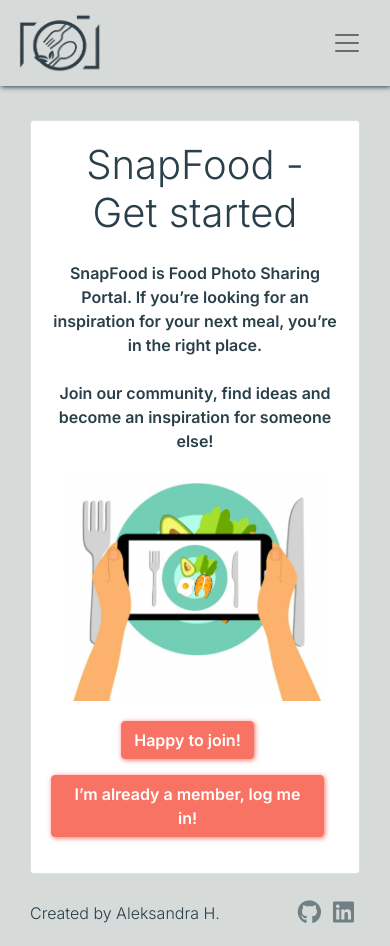
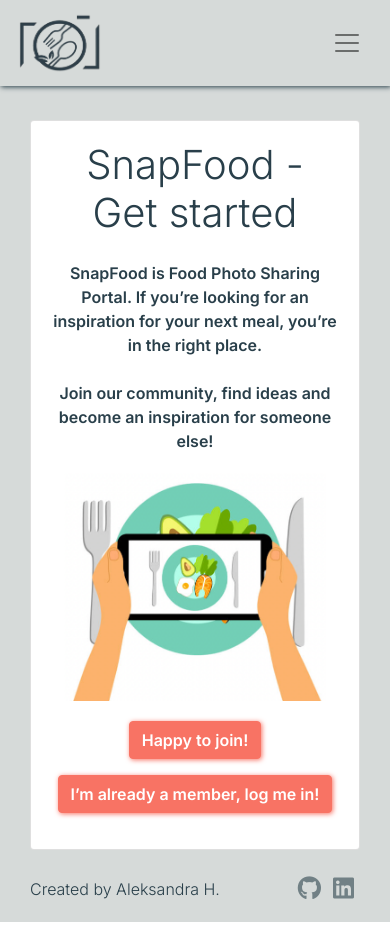
Before and after one commit to aleksandracodes/CI_PP5_Snapfood, a React (Create React App) app: page / in a window 390 px wide. After the commit the page ends 922 px from the top, so only its background shows below. Built offline with nearby package versions, Linux system fonts and the light colour scheme; no server answers.

Commit message:
Adjust margin of landing page buttons to center on small screens

```diff
--- a/src/App.module.css
+++ b/src/App.module.css
@@ -60,10 +60,6 @@ i {
   font-weight: bold;
 }
 
-.button:first-child {
-  margin-right: 15px;
-}
-
 .button:hover, .button:focus {
     background-color: var(--light) !important;
     color: var(--dark-slate-grey) !important;
--- a/src/components/Landing.js
+++ b/src/components/Landing.js
@@ -32,7 +32,7 @@ const Landing = () => {
               />
               <Card.Body>
                 <Link to="/signup">
-                  <Button className={`${appStyles.button} mb-3`}>
+                  <Button className={`${appStyles.button} ${styles.LandingButtonMargin} mb-3`}>
                     Happy to join!
                   </Button>
                 </Link>
--- a/src/styles/Landing.module.css
+++ b/src/styles/Landing.module.css
@@ -3,10 +3,8 @@
   margin: 0 auto;
 }
 
-@media all and (max-width: 440px) {
-  .LandingImage {
-    width: 80%;
-  }
+.LandingButtonMargin {
+  margin-right: 15px;
 }
 
 .footer {
@@ -18,3 +16,15 @@
   margin-bottom: 0;
   padding-top: 7px;
 }
+
+@media all and (max-width: 500px) {
+  .LandingButtonMargin {
+    margin-right: 0;
+  }
+}
+
+@media all and (max-width: 440px) {
+  .LandingImage {
+    width: 80%;
+  }
+}
```
